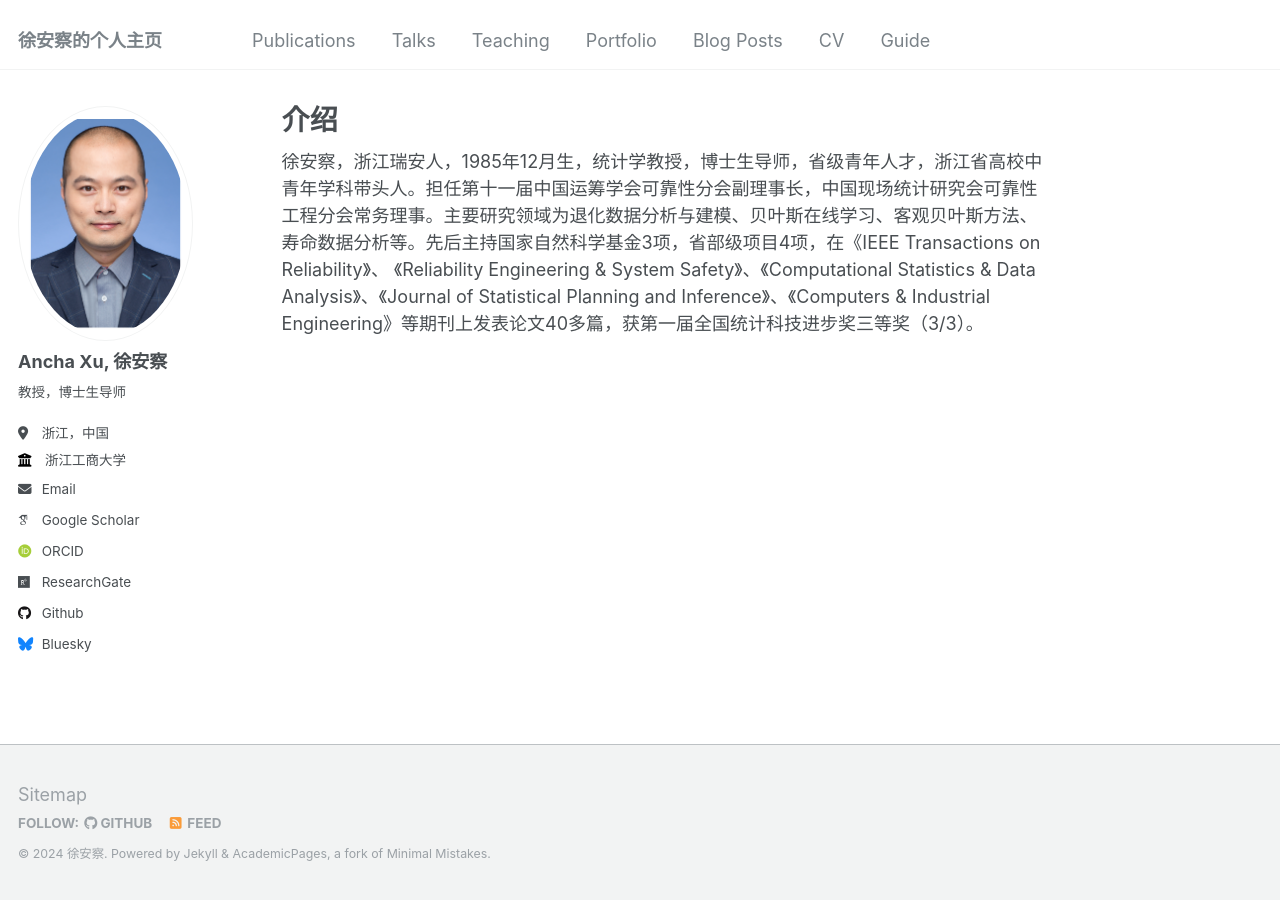
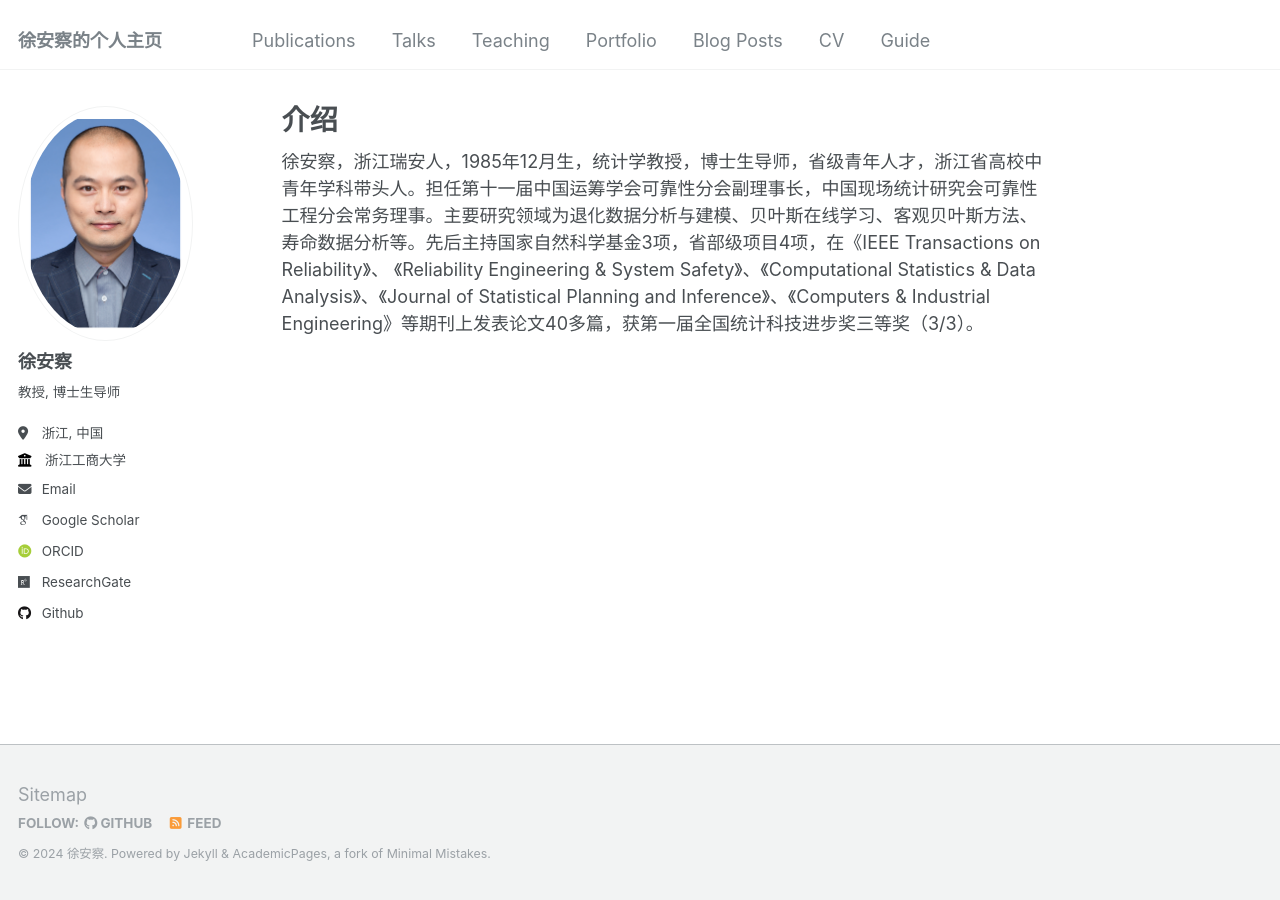
Before and after one commit to liangliangzhuang/liangliangzhuang.github.io, a Jekyll site: the page built from _pages/about.md, in a window 1280 px wide. Built offline with Jekyll 4.4.1, drawn with Linux system fonts in a browser that asks for light colours; some web fonts are replaced.

Commit message:
Update _config.yml

```diff
--- a/_config.yml
+++ b/_config.yml
@@ -22,10 +22,10 @@ repository               : "academicpages/academicpages.github.io"
 author:
   # Biographic information
   avatar           : "profile.png"
-  name             : "Ancha Xu, 徐安察"
+  name             : "徐安察"
   pronouns         : # example: "he/his"
-  bio              : "教授，博士生导师"
-  location         : "浙江，中国"
+  bio              : "教授, 博士生导师"
+  location         : "浙江, 中国"
   employer         : "浙江工商大学"
   uri              : # URL
   email            : "xuancha [at] mail.zjgsu.edu.cn"
@@ -46,7 +46,7 @@ author:
   stackoverflow    : # User number or user number and name (i.e., use "1" or "1/jeff-atwood")
 
   # Social media
-  bluesky          : "bsky.app" # Replace this with you Bluesky username
+  bluesky          : # Replace this with you Bluesky username
   facebook         : # Username
   flickr           : # Username
   foursquare       : # Username
```
